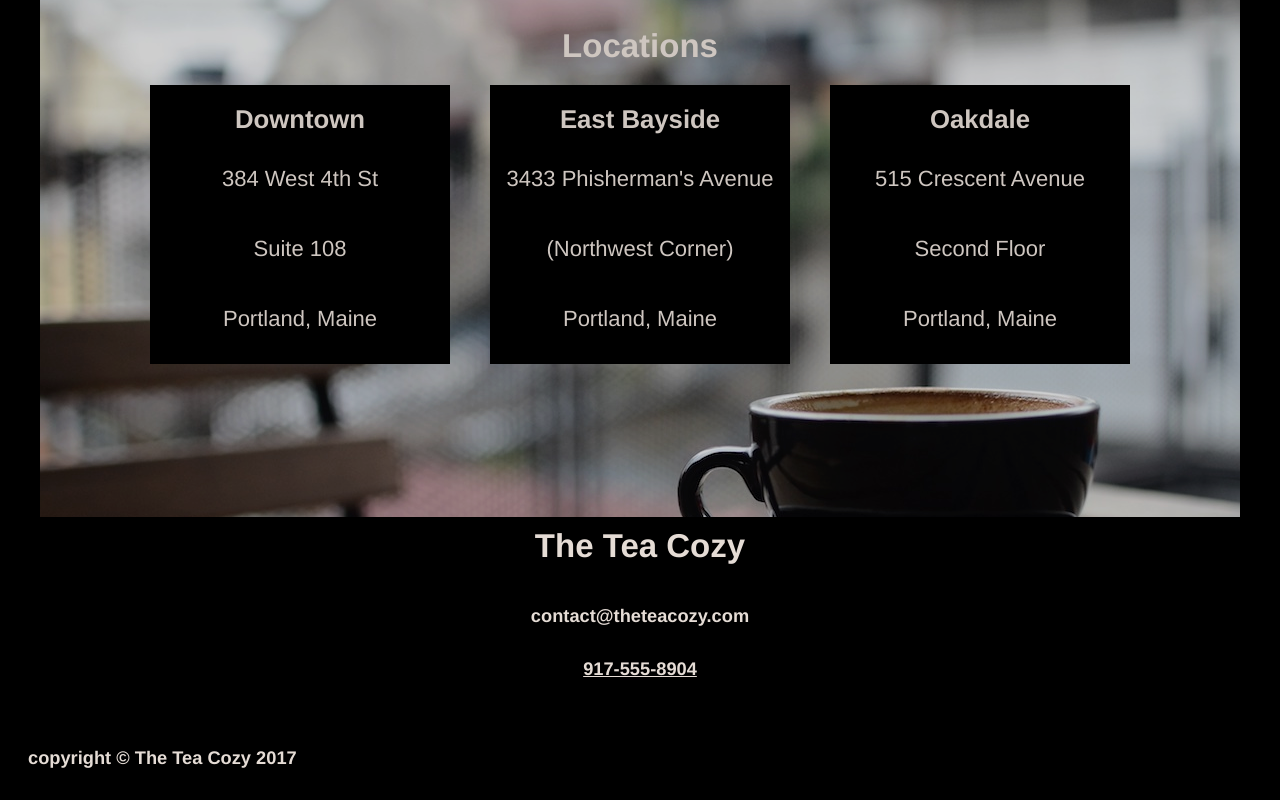
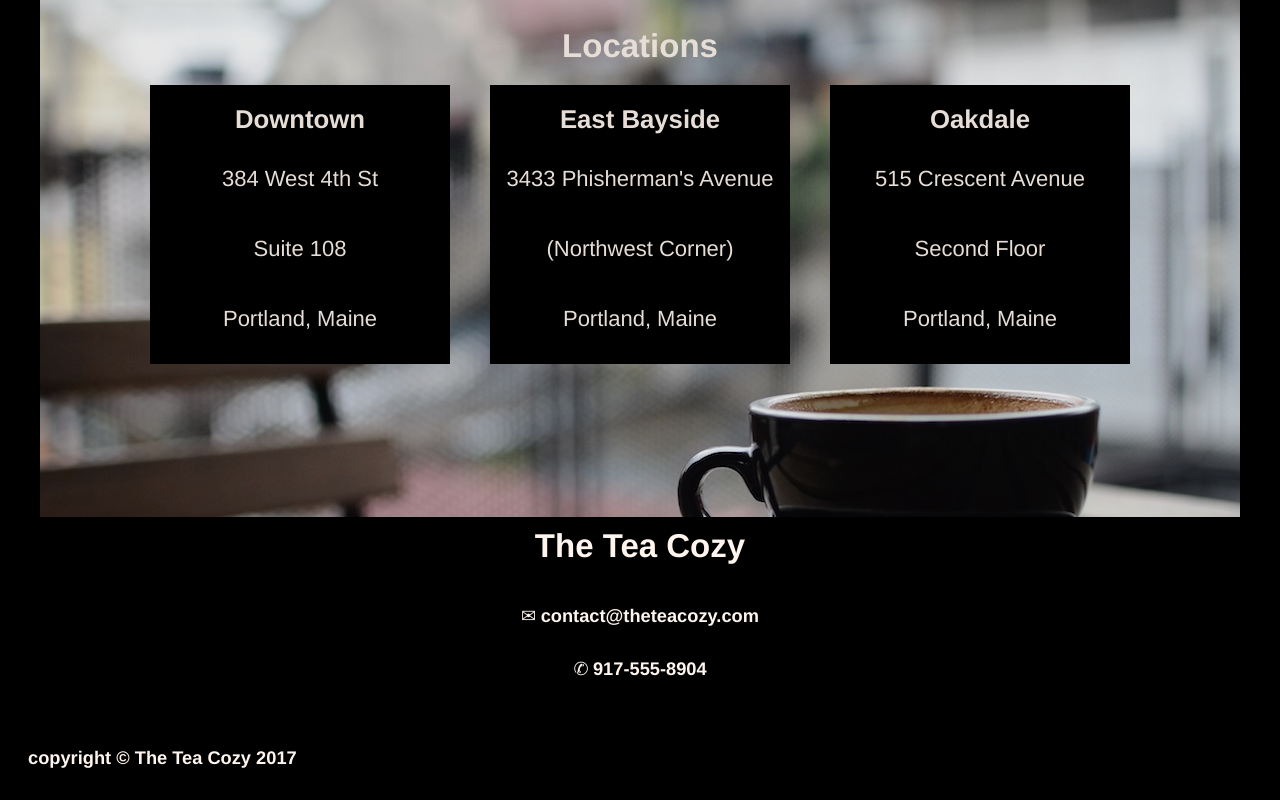
Before and after one commit to martinblonk/tea-cozy, a plain HTML site: page index.html in a window 1280 px wide. Shown: the part 1670-2470 px from the top of the page. Drawn offline with Linux system fonts and the light colour scheme.

Commit message:
Beta version 3

```diff
--- a/index.html
+++ b/index.html
@@ -90,8 +90,8 @@
   <!-- Contact section -->
   <div id="contact">
     <h2>The Tea Cozy</h2>
-    <h5>contact@theteacozy.com</h5>
-    <h5><a href="tel:917-555-8904">917-555-8904</a></h5>
+    <h5><a id="c_email" href="mailto:contact@theteacozy.com">contact@theteacozy.com</a></h5>
+    <h5><a id="c_phone" href="tel:917-555-8904">917-555-8904</a></h5>
   </div>
 
   <!-- Footer section -->
--- a/resources/css/style.css
+++ b/resources/css/style.css
@@ -7,7 +7,7 @@ body{
   font-size: 22px;
   color: seashell;
   background-color: black;
-  opacity: 0.9;
+/**  opacity: 0.9; **/
   text-align: center;
 }
 
@@ -46,6 +46,7 @@ h5 {
 p {
   display: block;
 }
+
 /** Header styles **/
 header {
   width: 100%;
@@ -55,6 +56,7 @@ header {
   border-bottom: 1px solid seashell;
   align-items: center;
   background-color: black;
+  top: 0px;
 }
 
 header img {
@@ -150,6 +152,30 @@ nav span {
   height: 200px;
 }
 
+#contact a {
+  text-decoration: none;
+}
+
+/** Mail icon before mail address **/
+#c_email::before {
+  content: "\2709";
+  font-weight: normal;
+  text-decoration: inherit;
+  font-size: 18px;
+  position: inherit;
+  padding-right: 0.25em;
+}
+
+/** Phone icon before telephone number **/
+#c_phone::before {
+    content: "\2706";
+    font-weight: normal;
+    text-decoration: inherit;
+    font-size: 18px;
+    position: inherit;
+    padding-right: 0.25em;
+}
+
 /** Footer styles **/
 footer {
   text-align: left;
```
Also changed, not shown: resources/images/Telephone-01-256.png (added), resources/images/phone icon.png (added), resources/images/telephone icon.png (added).
